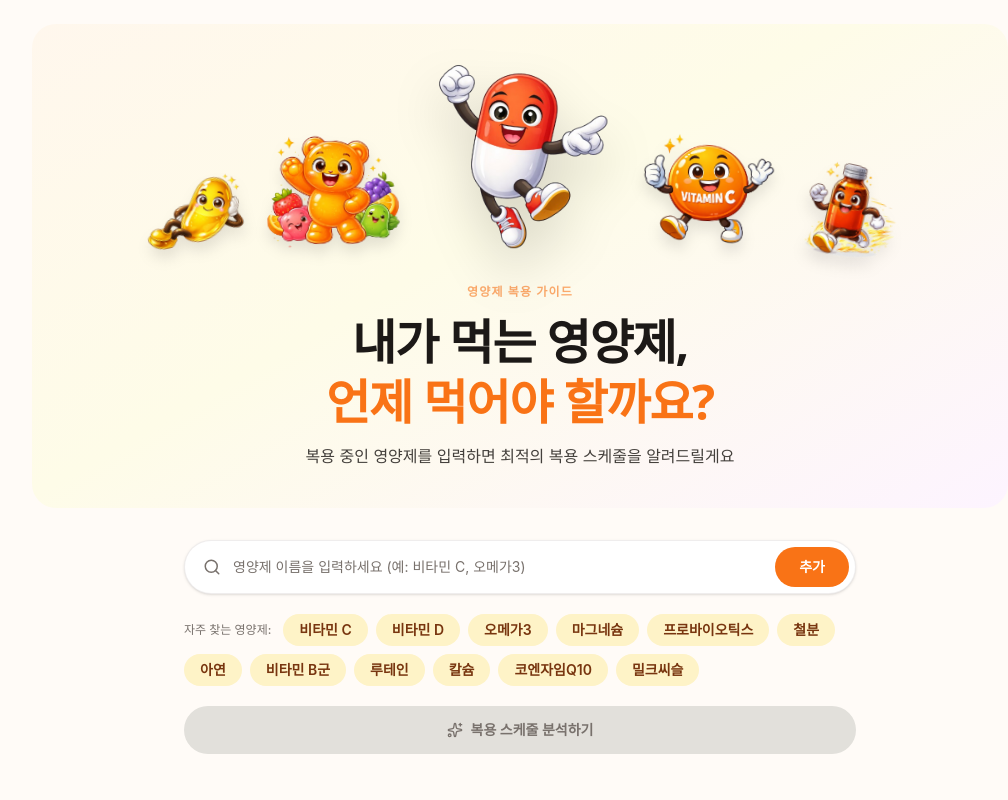
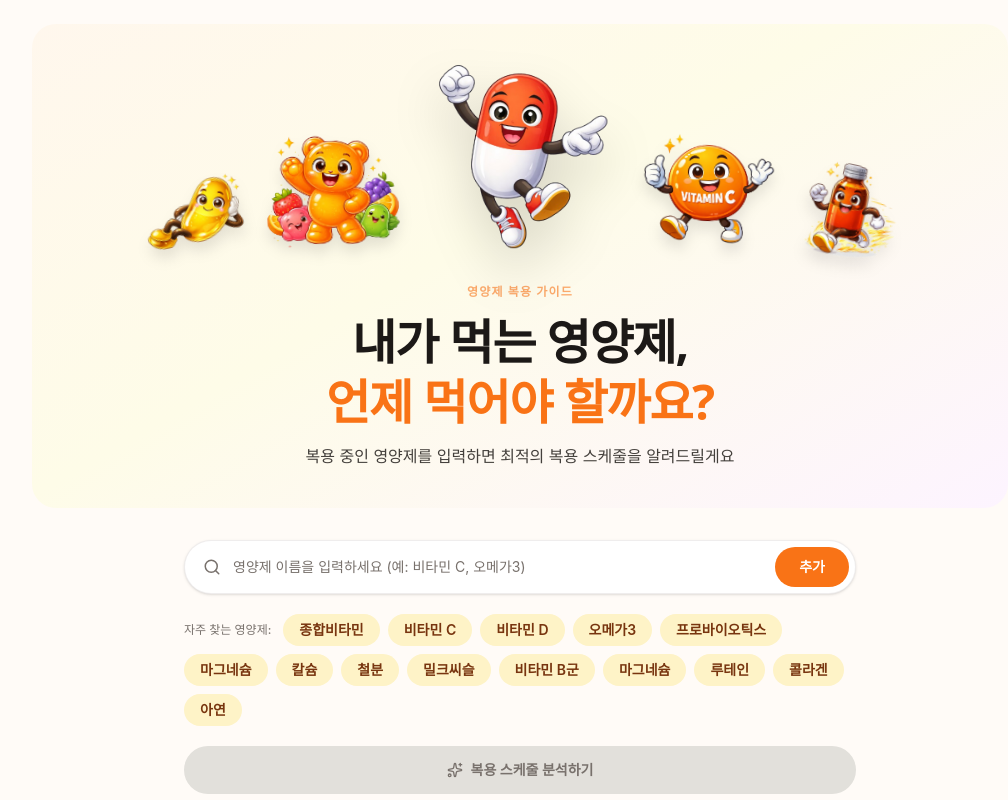
Before and after one commit to h2s0/supplement-guide, a React (Vite) app: page / in a window 1280 px wide. Shown: the top 800 px of the page, without its empty margins (120-1128 px from the left). Built offline with nearby package versions, Linux system fonts and the light colour scheme.

Commit message:
자주먹는영양제 목록 및 영양제 데이터 수정

```diff
--- a/src/data/supplements.ts
+++ b/src/data/supplements.ts
@@ -134,12 +134,42 @@ export const supplementRules: SupplementRule[] = [
   {
     id: 'milk-thistle',
     name: '밀크씨슬',
-    aliases: ['milk thistle', 'milkthistle', '실리마린', 'silymarin', '엉겅퀴'],
+    aliases: ['milk thistle', 'milkthistle', '실리마린', 'silymarin', '엉겅퀴', '간영양제', '간건강', 'SAT', 'sat', 'thorne sat', '쏜리서치sat', '쏜리서치 sat', '실리빈', 'silybin', '아티초크', 'artichoke'],
     timing: 'morning',
     withFood: 'after_meal',
-    reason: '간 기능 보호에 도움을 줍니다. 아침 식후 복용이 하루 중 간 보호 효과를 지속하는 데 유리합니다.',
-    tips: ['식후 복용으로 위장 자극을 최소화하세요'],
+    reason: '간 기능 보호에 도움을 줍니다. 아침 식후 복용이 하루 중 간 보호 효과를 지속하는 데 유리합니다. 쏜리서치 SAT처럼 실리빈·아티초크·강황 복합 제품도 동일하게 적용됩니다.',
+    tips: ['식후 복용으로 위장 자극을 최소화하세요', '알코올 섭취가 잦다면 저녁에 추가 복용을 고려할 수 있습니다'],
     warnings: [],
+  },
+  {
+    id: 'multivitamin',
+    name: '종합비타민',
+    aliases: ['multivitamin', '멀티비타민', '종합비타민제', 'multi vitamin', 'multivit'],
+    timing: 'morning',
+    withFood: 'after_meal',
+    reason: '다양한 비타민·미네랄이 복합되어 있어 아침 식후 복용이 흡수율에 유리합니다. 비타민 B군이 포함되어 있어 아침 복용 시 하루 에너지 대사를 지원합니다.',
+    tips: ['제품마다 성분 함량이 다르므로 라벨을 확인하세요', '비타민 B군 포함 제품은 저녁 복용 시 수면을 방해할 수 있습니다'],
+    warnings: ['철분·아연·칼슘 등이 포함된 경우 개별 보충제와 성분이 중복되지 않도록 확인하세요'],
+  },
+  {
+    id: 'vitamin-a',
+    name: '비타민 A',
+    aliases: ['비타민a', 'vitamina', 'vitamin a', '비타민에이', '레티놀', 'retinol', '베타카로틴', 'beta carotene'],
+    timing: 'morning',
+    withFood: 'after_meal',
+    reason: '지용성 비타민으로 식후 지방과 함께 복용 시 흡수율이 높아집니다. 눈 건강·면역·피부에 중요한 역할을 합니다.',
+    tips: ['오메가3와 함께 복용하면 지용성 흡수 시너지', '종합비타민에 이미 포함된 경우 중복 섭취에 주의하세요'],
+    warnings: ['지용성이라 과다 복용 시 체내 축적 가능 — 권장량을 반드시 지키세요', '임산부는 고용량 복용 주의 (기형 유발 가능성)'],
+  },
+  {
+    id: 'udca',
+    name: 'UDCA',
+    aliases: ['udca', '우루사', '우르소', '우르소데옥시콜산', 'ursodeoxycholic acid', '우르소콜'],
+    timing: 'morning',
+    withFood: 'after_meal',
+    reason: '담즙산 성분으로 식후 복용 시 담즙 분비와 함께 작용해 효과적입니다. 간세포 보호와 담즙 흐름 개선에 도움을 줍니다. 하루 2~3회 복용 시에는 매 식후 나눠 복용하세요.',
+    tips: ['하루 1회라면 아침 식후 복용을 권장합니다', '하루 2~3회 제품은 매 식후 나눠 복용하세요'],
+    warnings: ['담도 폐쇄 등 특정 간·담도 질환에는 금기 — 의사 확인 권장'],
   },
   {
     id: 'collagen',
@@ -219,16 +249,18 @@ export const combinationRules: CombinationRule[] = [
 ]
 
 export const QUICK_ADD_SUPPLEMENTS = [
+  '종합비타민',
   '비타민 C',
   '비타민 D',
   '오메가3',
+  '프로바이오틱스',
   '마그네슘',
-  '프로바이오틱스',
+  '칼슘',
   '철분',
+  '밀크씨슬',
+  '비타민 B군',
+  '마그네슘',
+  '루테인',
+  '콜라겐',
   '아연',
-  '비타민 B군',
-  '루테인',
-  '칼슘',
-  '코엔자임Q10',
-  '밀크씨슬',
 ]
```
